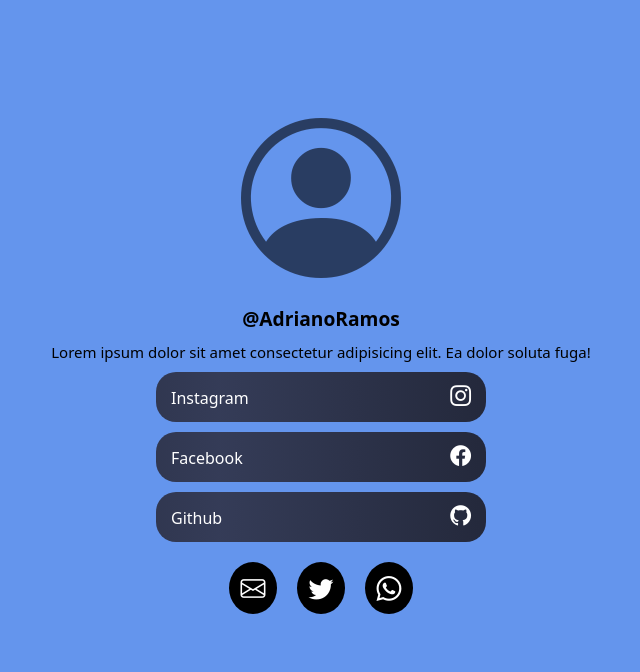
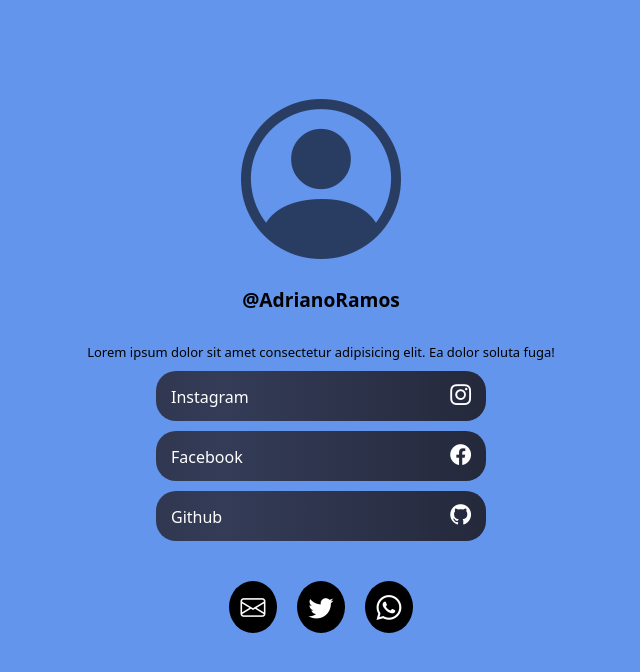
Before and after one commit to AdrianoRamosadr/links, a plain HTML site: page index.html in a window 1280 px wide. Shown: the whole page, without its empty margins (319-959 px from the left). Drawn offline with nearby package versions, Linux system fonts and the light colour scheme.

Commit message:
botei um padding

```diff
--- a/style.css
+++ b/style.css
@@ -26,7 +26,7 @@
 
 
 section{
-
+    padding: 20px;
     margin-top: 10px;
 
 
@@ -158,6 +158,9 @@
     margin-bottom: -2;
     animation: girar 1s ease-in-out;
 }
+p{
+    font-size: 15px;
+}
 
 @keyframes girar {
     0%{
@@ -194,7 +197,7 @@
     }
 
     p{
-        font-size: 15px;
+        font-size: 13px;
         animation: paragrafos 1s;
     }
 
```
